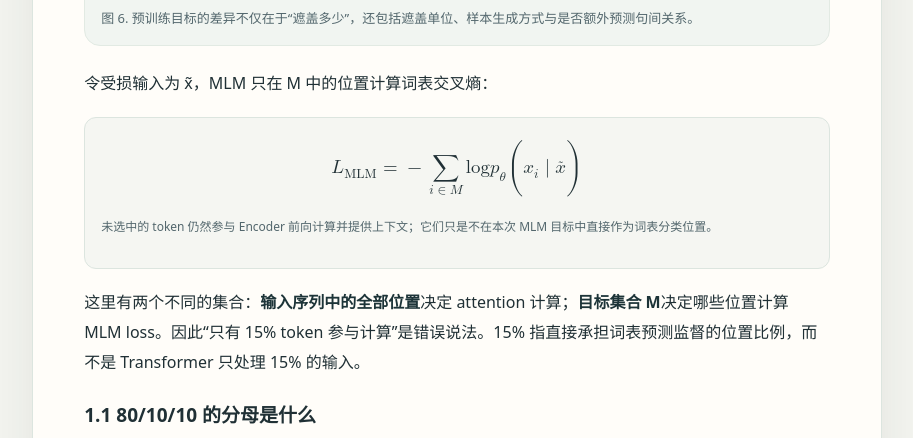
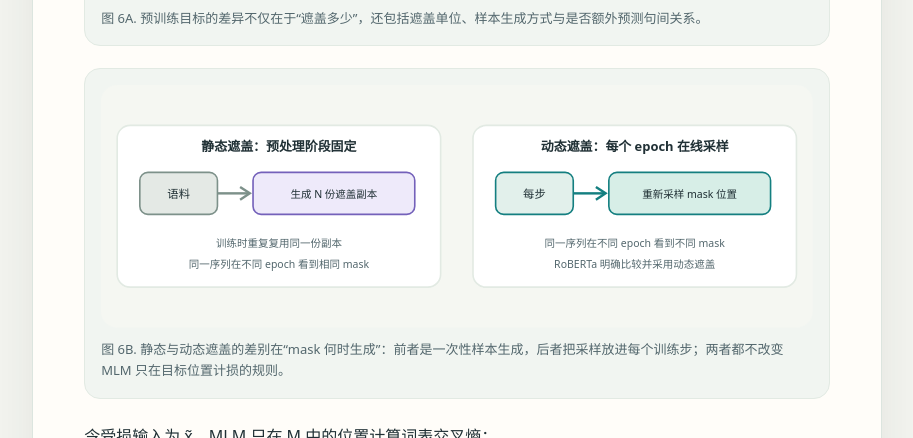
Before and after one commit to 1998x-stack/Bert-tutorial, a website: page articles/06-mlm-nsp-masking-objectives.html in a window 1280 px wide. Shown: the part 1022-1460 px from the top of the page, without its empty margins (280-1193 px from the left). Drawn offline with Linux system fonts and the light colour scheme.

Commit message:
feat(Bert-tutorial): add static-vs-dynamic masking figure to chapter 06

```diff
--- a/articles/06-mlm-nsp-masking-objectives.html
+++ b/articles/06-mlm-nsp-masking-objectives.html
@@ -25,7 +25,31 @@
 <section id="objective">
 <h2>1. MLM 的监督对象：先选位置，再生成受损输入</h2>
 <p>设一条已经完成 tokenization 的序列为 <code>x₁,…,xₜ</code>。BERT 从可预测的 token 位置中抽取目标集合 M，原始论文设置的目标预算约为序列 token 数的 15%。输入端按 80/10/10 规则改变这些位置，但监督标签始终保留原 token ID。</p>
-<figure><img src="../assets/diagrams/06-objective-family.svg" alt="比较 token-level MLM、whole-word 与 span masking，以及 NSP 和 SOP 两类句间任务"><figcaption>图 6. 预训练目标的差异不仅在于“遮盖多少”，还包括遮盖单位、样本生成方式与是否额外预测句间关系。</figcaption></figure>
+<figure><img src="../assets/diagrams/06-objective-family.svg" alt="比较 token-level MLM、whole-word 与 span masking，以及 NSP 和 SOP 两类句间任务"><figcaption>图 6A. 预训练目标的差异不仅在于“遮盖多少”，还包括遮盖单位、样本生成方式与是否额外预测句间关系。</figcaption></figure>
+<figure>
+<svg xmlns="http://www.w3.org/2000/svg" viewBox="0 0 880 300" role="img" aria-labelledby="c06maskTitle c06maskDesc">
+<title id="c06maskTitle">静态遮盖与动态遮盖的样本生成时机</title>
+<desc id="c06maskDesc">左侧静态遮盖在预处理阶段一次性生成若干份固定遮盖副本，训练时重复复用，同一序列在不同 epoch 看到相同受损输入；右侧动态遮盖在每个 epoch 在线重新采样遮盖位置，同一序列在每次迭代得到不同的受损输入。</desc>
+<rect width="880" height="300" rx="20" fill="#f5f7f2"/>
+<g font-family="system-ui, sans-serif" fill="#203035">
+<rect x="20" y="50" width="400" height="200" rx="16" fill="#ffffff" stroke="#e2eae3" stroke-width="2"/>
+<text x="220" y="82" text-anchor="middle" font-size="16" font-weight="700">静态遮盖：预处理阶段固定</text>
+<rect x="48" y="108" width="96" height="52" rx="10" fill="#e4e9e5" stroke="#7d918a" stroke-width="2"/><text x="96" y="140" text-anchor="middle" font-size="14">语料</text>
+<path d="M144 134 H182" stroke="#7d918a" stroke-width="3"/><path d="M172 126 L184 134 L172 142" fill="none" stroke="#7d918a" stroke-width="3"/>
+<rect x="188" y="108" width="200" height="52" rx="10" fill="#eeeafa" stroke="#7461ba" stroke-width="2"/><text x="288" y="140" text-anchor="middle" font-size="13">生成 N 份遮盖副本</text>
+<text x="220" y="200" text-anchor="middle" font-size="13" fill="#53676d">训练时重复复用同一份副本</text>
+<text x="220" y="226" text-anchor="middle" font-size="13" fill="#53676d">同一序列在不同 epoch 看到相同 mask</text>
+<rect x="460" y="50" width="400" height="200" rx="16" fill="#ffffff" stroke="#e2eae3" stroke-width="2"/>
+<text x="660" y="82" text-anchor="middle" font-size="16" font-weight="700">动态遮盖：每个 epoch 在线采样</text>
+<rect x="488" y="108" width="96" height="52" rx="10" fill="#e2f0eb" stroke="#147f80" stroke-width="2"/><text x="536" y="140" text-anchor="middle" font-size="14">每步</text>
+<path d="M584 134 H622" stroke="#147f80" stroke-width="3"/><path d="M612 126 L624 134 L612 142" fill="none" stroke="#147f80" stroke-width="3"/>
+<rect x="628" y="108" width="200" height="52" rx="10" fill="#d7eee7" stroke="#147f80" stroke-width="2"/><text x="728" y="140" text-anchor="middle" font-size="13">重新采样 mask 位置</text>
+<text x="660" y="200" text-anchor="middle" font-size="13" fill="#53676d">同一序列在不同 epoch 看到不同 mask</text>
+<text x="660" y="226" text-anchor="middle" font-size="13" fill="#53676d">RoBERTa 明确比较并采用动态遮盖</text>
+</g>
+</svg>
+<figcaption>图 6B. 静态与动态遮盖的差别在“mask 何时生成”：前者是一次性样本生成，后者把采样放进每个训练步；两者都不改变 MLM 只在目标位置计损的规则。</figcaption>
+</figure>
 <p>令受损输入为 x̃，MLM 只在 M 中的位置计算词表交叉熵：</p>
 <div class="math-group"><div class="math-scroll" tabindex="0" role="region" aria-label="MLM 损失只对选中位置求和"><math display="block" aria-label="MLM loss 等于对选中位置集合 M 中每个原始 token 的负对数条件概率求和"><mrow><msub><mi mathvariant="script">L</mi><mtext>MLM</mtext></msub><mo>=</mo><mo>−</mo><munder><mo>∑</mo><mrow><mi>i</mi><mo>∈</mo><mi>M</mi></mrow></munder><mi>log</mi><msub><mi>p</mi><mi>θ</mi></msub><mo>(</mo><msub><mi>x</mi><mi>i</mi></msub><mo>|</mo><mover><mi>x</mi><mo>˜</mo></mover><mo>)</mo></mrow></math></div><p class="math-caption">未选中的 token 仍然参与 Encoder 前向计算并提供上下文；它们只是不在本次 MLM 目标中直接作为词表分类位置。</p></div>
 <p>这里有两个不同的集合：<strong>输入序列中的全部位置</strong>决定 attention 计算；<strong>目标集合 M</strong>决定哪些位置计算 MLM loss。因此“只有 15% token 参与计算”是错误说法。15% 指直接承担词表预测监督的位置比例，而不是 Transformer 只处理 15% 的输入。</p>
```
